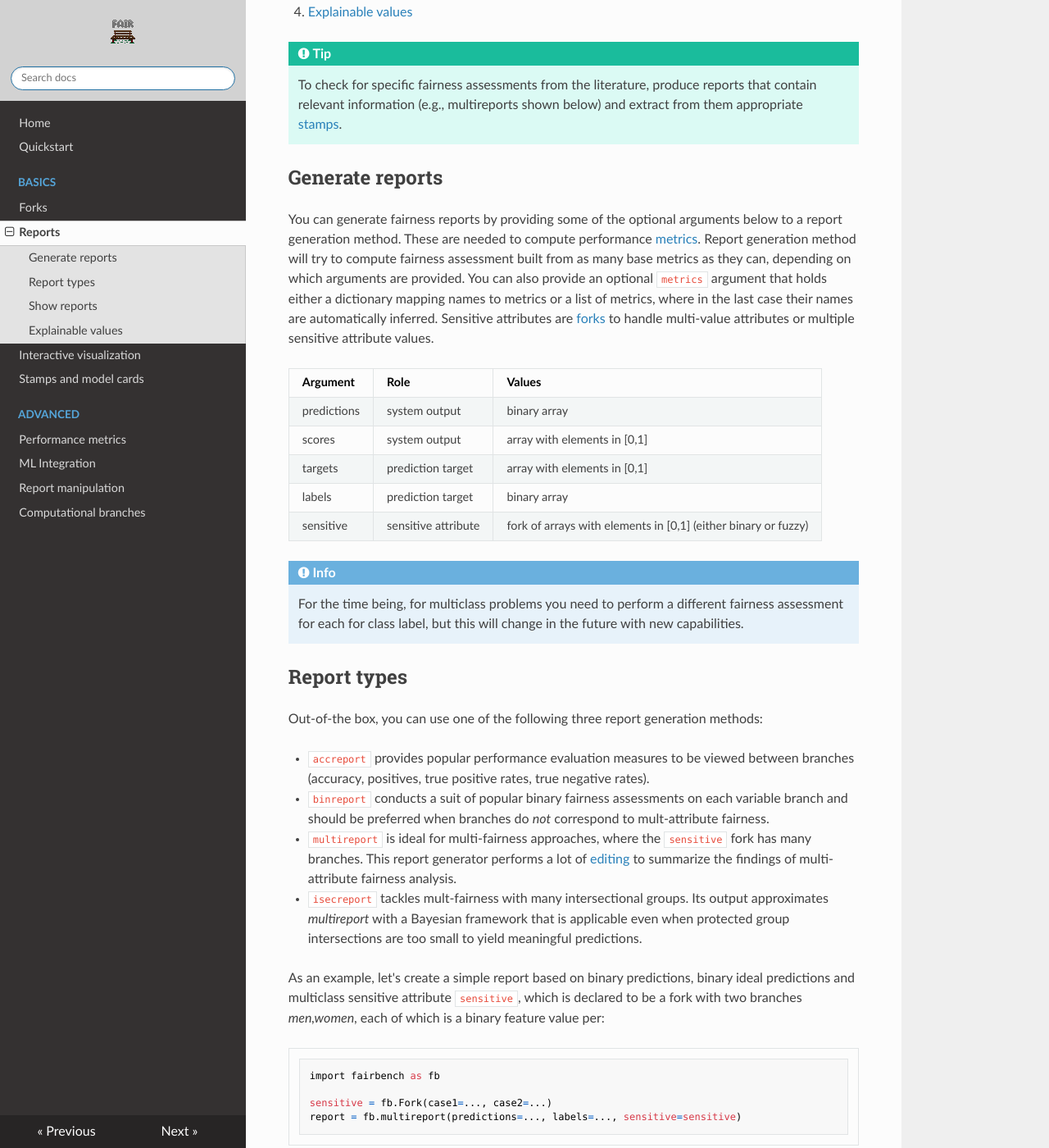
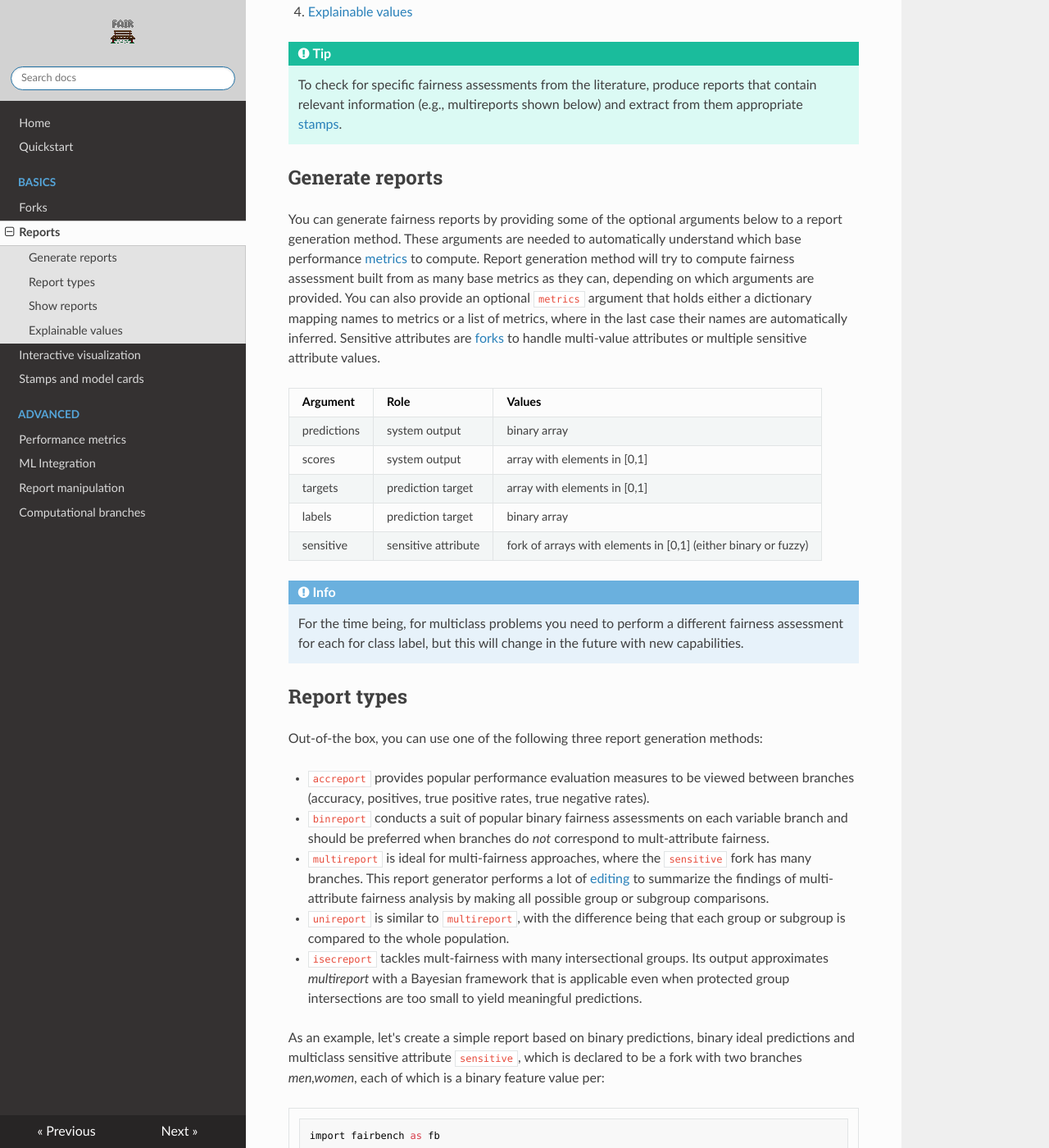
Before and after one commit to mever-team/FairBench, an MkDocs documentation site: the page built from docs/basics/reports.md, in a window 1280 px wide and 1400 px high, scrolled down 325 px. Shown: the whole window at 82% size. Built offline with MkDocs 1.6.1, drawn with Linux system fonts in a browser that asks for light colours; nearby versions of some CDN libraries; some of the changed text lies outside the part shown.

Commit message:
added unireport in docs

````diff
--- a/docs/basics/reports.md
+++ b/docs/basics/reports.md
@@ -18,11 +18,11 @@ across several definitions of fairness.
 
 ## Generate reports
 
-You can generate
-fairness reports by providing some
+You can generate fairness reports by providing some
 of the optional arguments below to a report
-generation method. These are needed to compute
-performance [metrics](../advanced/metrics.md).
+generation method. These arguments are needed to automatically
+understand which base
+performance [metrics](../advanced/metrics.md) to compute.
 Report generation method will try to compute fairness
 assessment built from as many base metrics as they can,
 depending on which arguments are provided.
@@ -56,7 +56,8 @@ report generation methods:
 
 - `accreport` provides popular performance evaluation measures to be viewed between branches (accuracy, positives, true positive rates, true negative rates).
 - `binreport` conducts a suit of popular binary fairness assessments on each variable branch and should be preferred when branches do *not* correspond to mult-attribute fairness.
-- `multireport` is ideal for multi-fairness approaches, where the `sensitive` fork has many branches. This report generator performs a lot of [editing](../advanced/manipulation.md) to summarize the findings of multi-attribute fairness analysis.
+- `multireport` is ideal for multi-fairness approaches, where the `sensitive` fork has many branches. This report generator performs a lot of [editing](../advanced/manipulation.md) to summarize the findings of multi-attribute fairness analysis by making all possible group or subgroup comparisons.
+- `unireport` is similar to `multireport`, with the difference being that each group or subgroup is compared to the whole population.
 - `isecreport` tackles mult-fairness with many intersectional groups. Its output approximates *multireport* with a Bayesian framework that is applicable even when protected group intersections are too small to yield meaningful predictions.
 
 As an example, let's create a simple report
@@ -70,8 +71,10 @@ feature value per:
 ```python
 import fairbench as fb
 
-sensitive = fb.Fork(case1=..., case2=...)
-report = fb.multireport(predictions=..., labels=..., sensitive=sensitive)
+sensitive = fb.Fork(men=[1, 1, 0, 0, 0], women=[0, 0, 1, 1, 1])
+report = fb.multireport(predictions=[1, 0, 1, 0, 0],
+                        labels=[1, 0, 0, 1, 0],
+                        sensitive=sensitive)
 ```
 
 
@@ -140,7 +143,9 @@ Some report values, can be explained
 in terms of data they are derived from.
 For instance, if a `fairbench.isecreport` is made, both
 empirical and bayesian evaluations arise from the underlying
-data branches of multi-attribute fairness forks.
+data branches of multi-attribute fairness forks. More
+on exploration based on explainable objects can be found in
+our introduction to programmatic [interactive exporation](interactive.md)
 
 Whenever possible, the data branches that are converted
 into final reports are preserved by having report values
````
